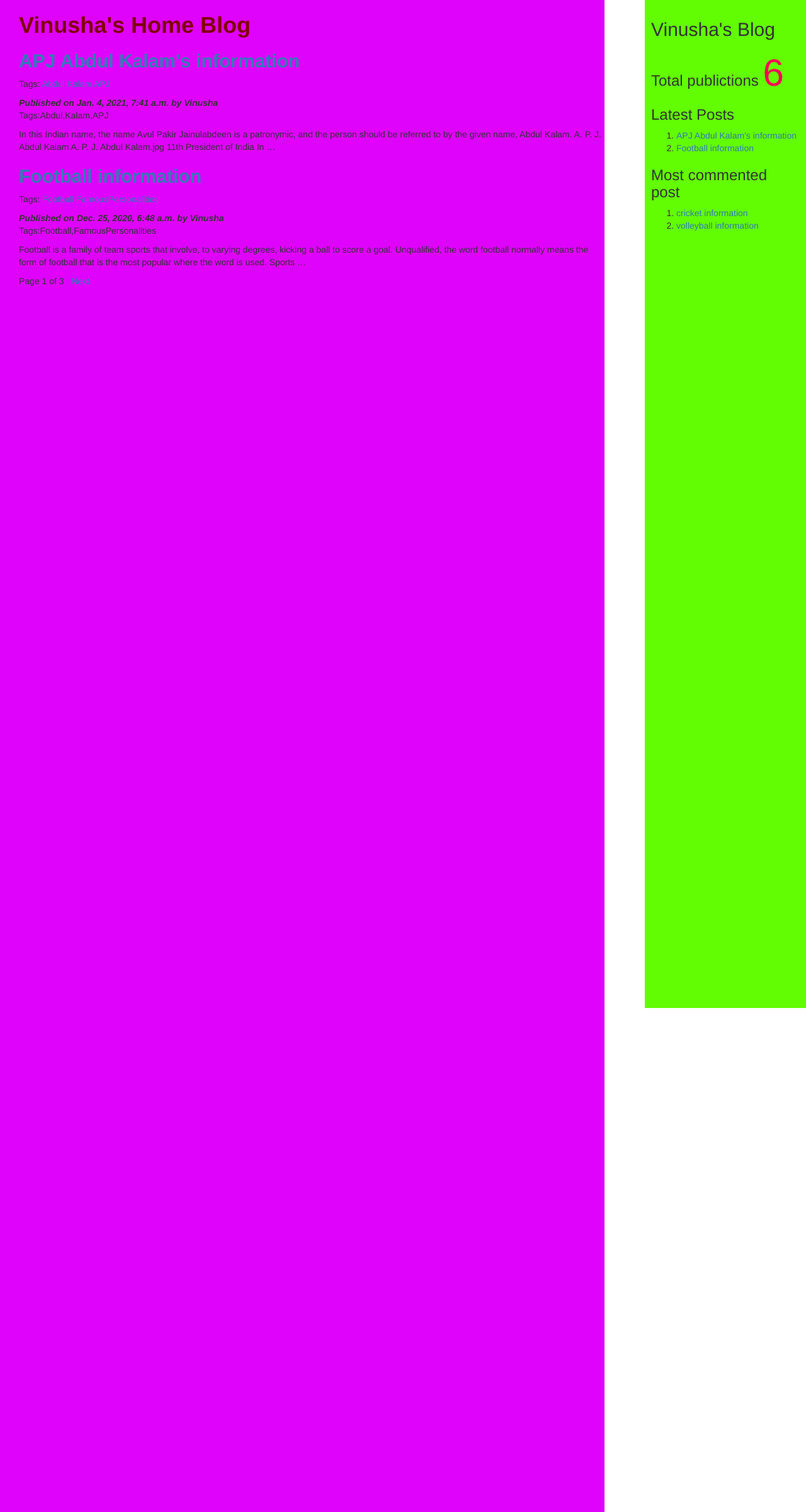
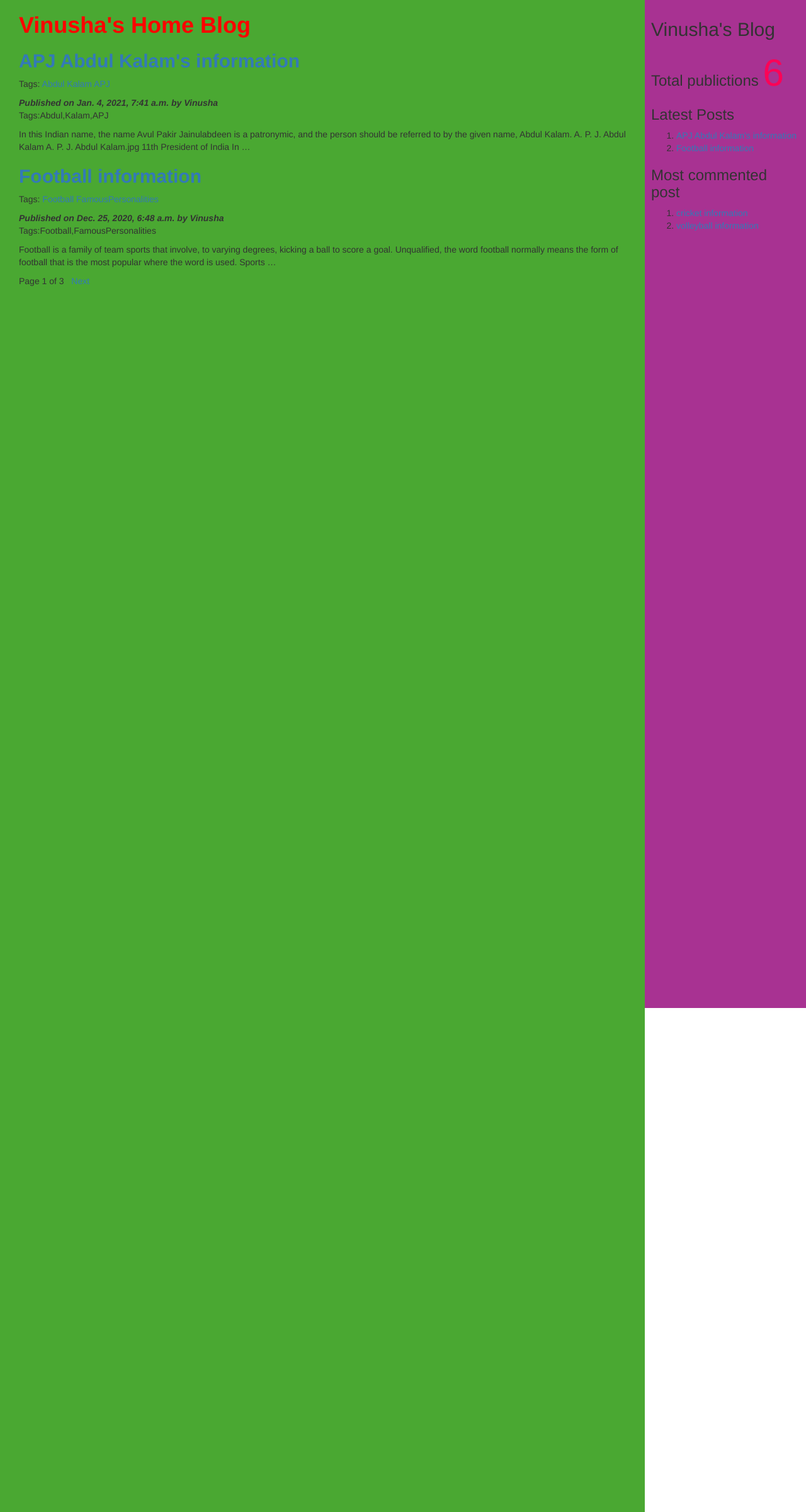
Before and after one commit to Vinusha20798/Blog-repo, a Django app: page / in a window 1280 px wide. Shown: the whole page at 63% size. Run offline with Django 3.2, Linux system fonts and the light colour scheme; data comes from the database, SQL or seed files in the repository; both versions use the stored data as it was after the commit; data that the repository does not hold is empty; parts of the project's set-up code (start-up, migrations or seed data) failed here and were passed over; some libraries are stand-ins or nearby versions.

Commit message:
my first-commit

```diff
--- a/blogProject/templates/myApp/parent.html
+++ b/blogProject/templates/myApp/parent.html
@@ -8,11 +8,11 @@
         </title>
     </head>
     <body>
-        <div class="content" style="width:75%;float:left;background-color:#df03fc;height:300%;padding:0 0 0 30px">
+        <div class="content" style="width:80%;float:left;background-color:#4aa832;height:300%;padding:0 0 0 30px">
               {%block content_block%}
               {%endblock%}
         </div>
-        <div class="sidebar" style="width:20%;float:right;background-color:#62fc03;height:200%;padding:10px">
+        <div class="sidebar" style="width:20%;float:right;background-color:#a83292;height:200%;padding:10px">
             <h2>Vinusha's Blog</h2>
             <h3>Total publictions
               <span style="color:#fc0356;font-size:60px">
--- a/blogProject/templates/myApp/post_list.html
+++ b/blogProject/templates/myApp/post_list.html
@@ -5,7 +5,7 @@
 {%endblock%}
 <body>
  {%block content_block%}
-  <h1 style="color:maroon"><b>Vinusha's Home Blog</b></h1>
+  <h1 style="color:red"><b>Vinusha's Home Blog</b></h1>
   {%if tag%}
 <h1>Post tagged with {{tag.name}}</h1>
 {%endif%}
```
Also changed, not shown: blogProject/db.sqlite3.
